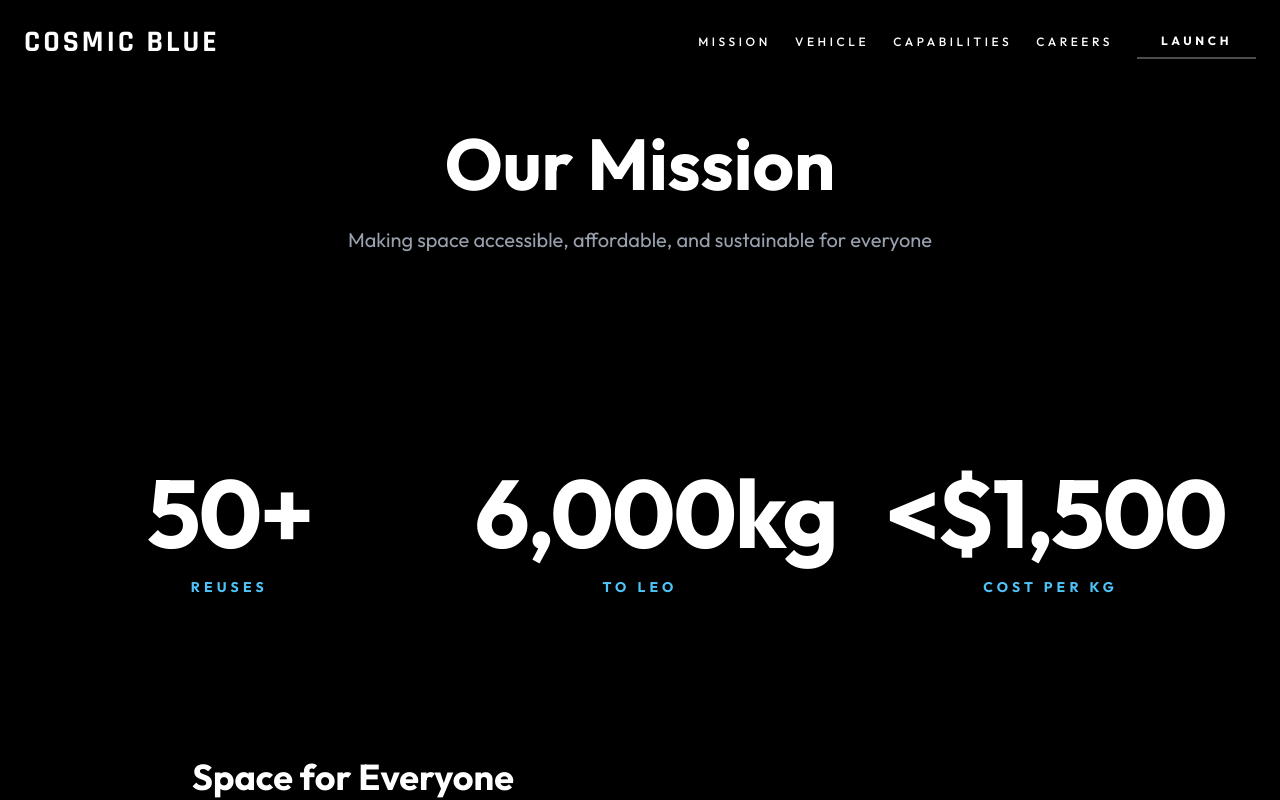
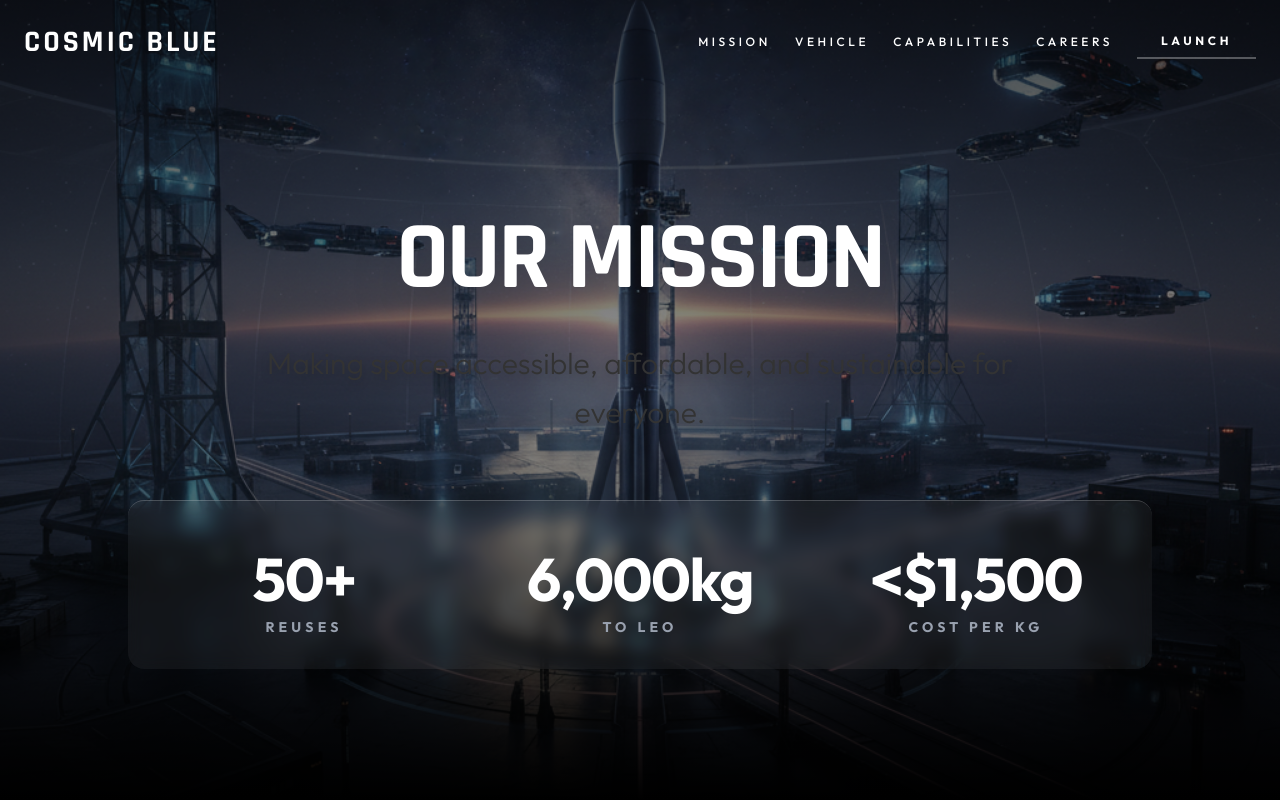
Before and after one commit to Ashwin-07-03/Cosmic-Blue, a Next.js app: page /mission in a window 1280 px wide. Shown: the top 800 px of the page. Built offline with nearby package versions, Linux system fonts and the light colour scheme.

Commit message:
Redesign Mission page hero with new background and integrated stats

```diff
--- a/src/app/mission/page.tsx
+++ b/src/app/mission/page.tsx
@@ -65,48 +65,51 @@ export default function MissionPage() {
         <main className="bg-black min-h-screen">
             <Navbar />
             {/* Hero Section */}
-            <section className="py-32 bg-black relative overflow-hidden">
-                <div className="container mx-auto px-6">
+            <section className="relative min-h-screen flex items-center justify-center overflow-hidden">
+                {/* Background Image */}
+                <div className="absolute inset-0 z-0">
+                    <img
+                        src="/images/mission-hero.png"
+                        alt="Mission Control Spaceport"
+                        className="w-full h-full object-cover"
+                    />
+                    <div className="absolute inset-0 bg-gradient-to-b from-black/70 via-black/40 to-black" />
+                </div>
+
+                <div className="container mx-auto px-6 relative z-10 pt-20">
                     <motion.div
-                        initial={{ opacity: 0, y: 20 }}
+                        initial={{ opacity: 0, y: 30 }}
                         animate={{ opacity: 1, y: 0 }}
-                        transition={{ duration: 0.8 }}
-                        className="max-w-4xl mx-auto text-center"
+                        transition={{ duration: 1, ease: "easeOut" }}
+                        className="max-w-5xl mx-auto text-center"
                     >
-                        <h1 className="text-5xl md:text-7xl font-bold text-white mb-6 font-body">
-                            Our Mission
+                        <h1 className="text-6xl md:text-8xl font-bold text-white mb-8 font-heading tracking-tight drop-shadow-2xl">
+                            OUR MISSION
                         </h1>
-                        <p className="text-xl text-gray-400 leading-relaxed">
-                            Making space accessible, affordable, and sustainable for everyone
+                        <p className="text-2xl md:text-3xl text-gray-200 leading-relaxed font-light max-w-3xl mx-auto mb-16 drop-shadow-lg">
+                            Making space accessible, affordable, and sustainable for everyone.
                         </p>
-                    </motion.div>
-                </div>
-            </section>
 
-            {/* Stats Section */}
-            <section ref={ref} className="py-20 bg-black">
-                <div className="container mx-auto px-6">
-                    <div className="max-w-6xl mx-auto">
-                        <div className="grid grid-cols-1 md:grid-cols-3 gap-20">
+                        {/* Integrated Stats */}
+                        <div className="grid grid-cols-1 md:grid-cols-3 gap-8 md:gap-12 border-t border-white/20 pt-12 backdrop-blur-sm bg-white/5 rounded-2xl p-8">
                             {stats.map((stat, index) => (
                                 <motion.div
                                     key={stat.id}
                                     initial={{ opacity: 0, y: 20 }}
-                                    whileInView={{ opacity: 1, y: 0 }}
-                                    transition={{ duration: 0.8, delay: index * 0.2 }}
-                                    viewport={{ once: true }}
-                                    className="text-center"
+                                    animate={{ opacity: 1, y: 0 }}
+                                    transition={{ duration: 0.8, delay: 0.5 + index * 0.2 }}
+                                    className="text-center group"
                                 >
-                                    <div className="text-7xl md:text-8xl font-bold text-white tracking-tight mb-4 font-body leading-none">
-                                        <ScrambleText text={stat.value} trigger={isInView} />
+                                    <div className="text-5xl md:text-6xl font-bold text-white tracking-tight mb-2 font-body group-hover:text-cosmic-blue transition-colors duration-300">
+                                        <ScrambleText text={stat.value} trigger={true} />
                                     </div>
-                                    <div className="text-sm uppercase tracking-[0.3em] text-cosmic-blue font-bold font-body">
+                                    <div className="text-sm uppercase tracking-[0.3em] text-gray-400 font-bold font-body group-hover:text-white transition-colors duration-300">
                                         {stat.label}
                                     </div>
                                 </motion.div>
                             ))}
                         </div>
-                    </div>
+                    </motion.div>
                 </div>
             </section>
 
```
Also changed, not shown: public/images/mission-hero.png (added).
